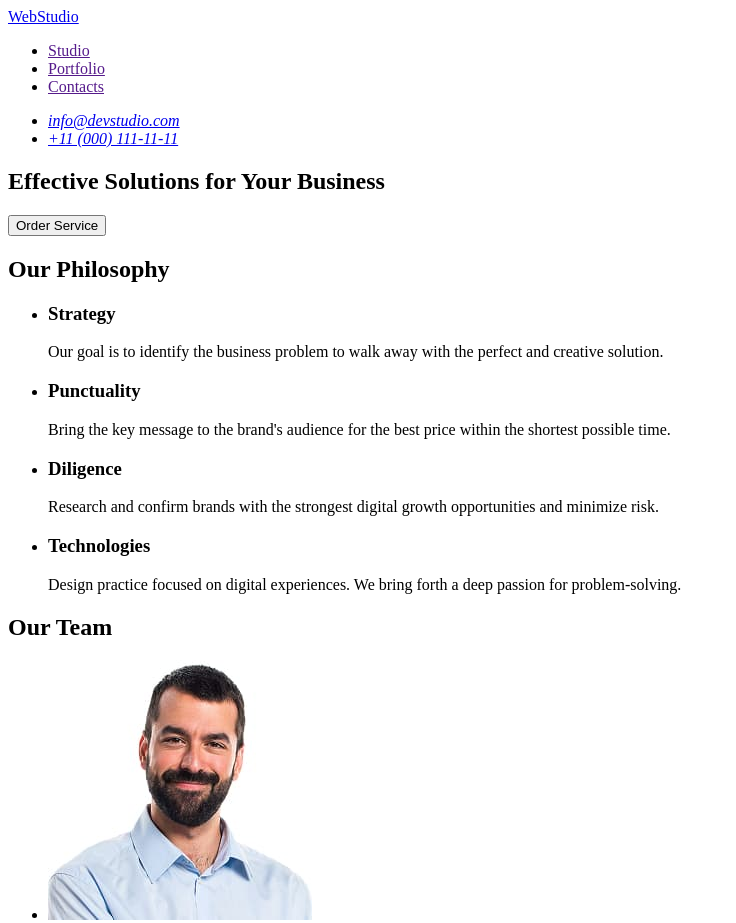
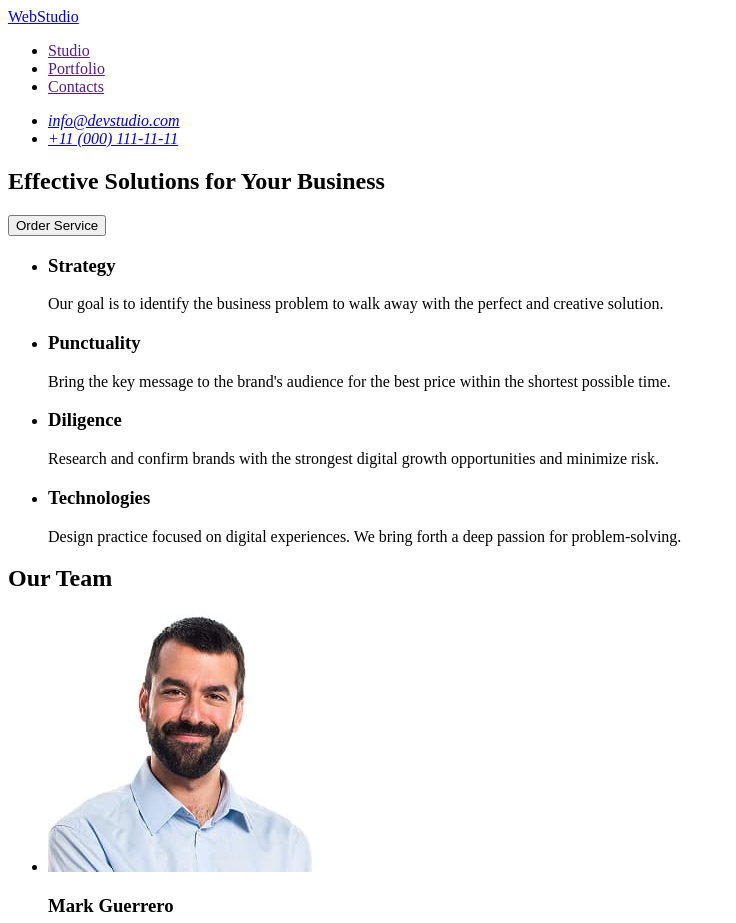
Before and after one commit to lena-tar/goit-markup-hw-01, a plain HTML site: page index.html in a window 1280 px wide. Shown: the top 923 px of the page, without its empty margins (0-736 px from the left). Drawn offline with Linux system fonts and the light colour scheme.

Commit message:
finish-fixed

```diff
--- a/index.html
+++ b/index.html
@@ -29,7 +29,7 @@
       </section>
 
       <section>
-        <h2>Our Philosophy</h2>
+        <h2 hidden>Our Philosophy</h2>
         <ul>
           <li>
             <h3>Strategy</h3>
```
